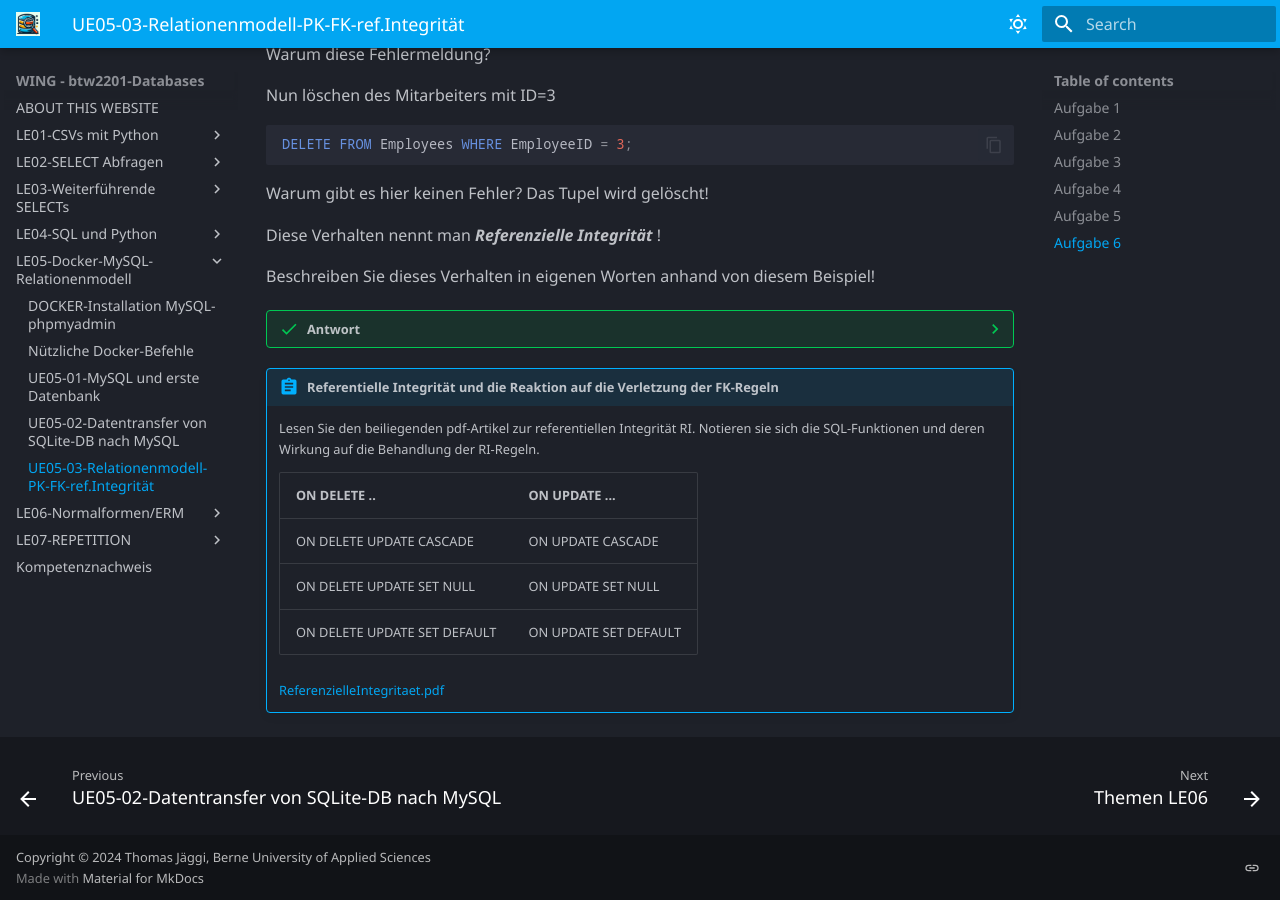
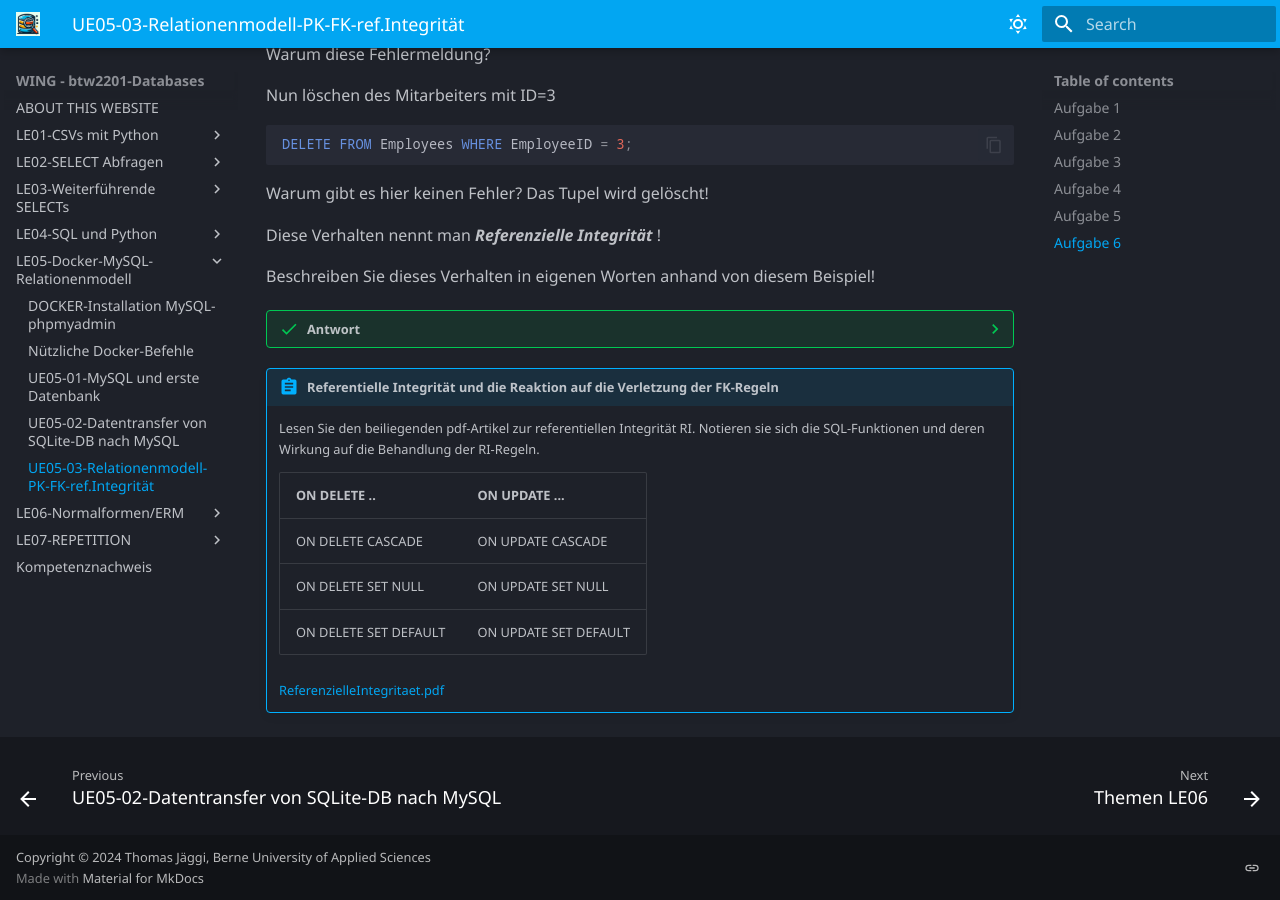
Before and after one commit to tjaeggi/btw2201_databases, an MkDocs documentation site: the page built from docs/le05/ue05-03.md, in a window 1280 px wide and 900 px high, scrolled down 2604 px. Built offline with MkDocs 1.6.1 and Material for MkDocs 9.7.7, drawn with Linux system fonts in a browser that asks for light colours; some web fonts are replaced.

Commit message:
Do 07 Nov 2024 19:46:15 CET

```diff
--- a/docs/le05/ue05-03.md
+++ b/docs/le05/ue05-03.md
@@ -113,8 +113,8 @@ Beschreiben Sie dieses Verhalten in eigenen Worten anhand von diesem Beispiel!
 
     | ON DELETE ..                 | ON UPDATE ...          |
     |------------------------------|------------------------|
-    | ON DELETE UPDATE CASCADE     | ON UPDATE  CASCADE     |
-    | ON DELETE UPDATE SET NULL    | ON UPDATE  SET NULL    |
-    | ON DELETE UPDATE SET DEFAULT | ON UPDATE  SET DEFAULT |
+    | ON DELETE CASCADE     | ON UPDATE  CASCADE     |
+    | ON DELETE SET NULL    | ON UPDATE  SET NULL    |
+    | ON DELETE SET DEFAULT | ON UPDATE  SET DEFAULT |
 
      [ReferenzielleIntegritaet.pdf](../static/ReferenzielleIntegritaet.pdf){:download="ReferenzielleIntegritaet.pdf"}
```
Also changed, not shown: mkdocs.yml (line endings or trailing spaces).
